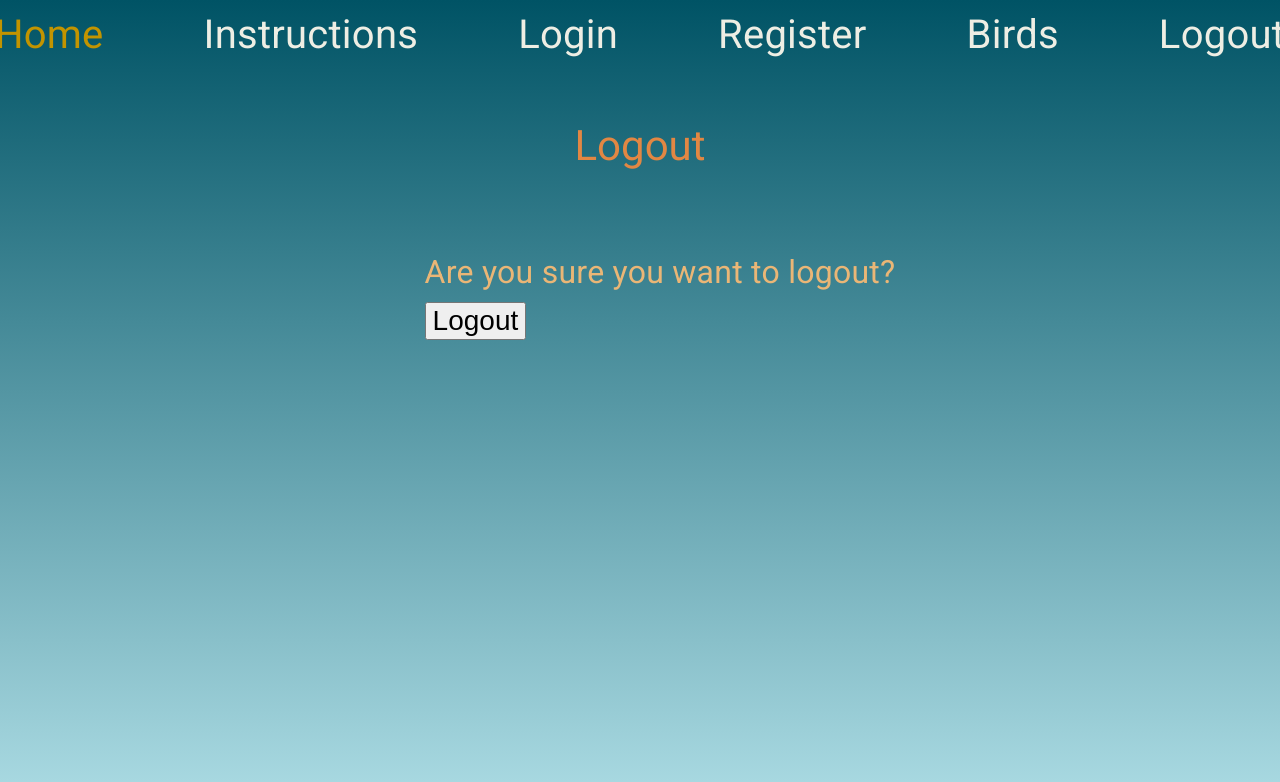
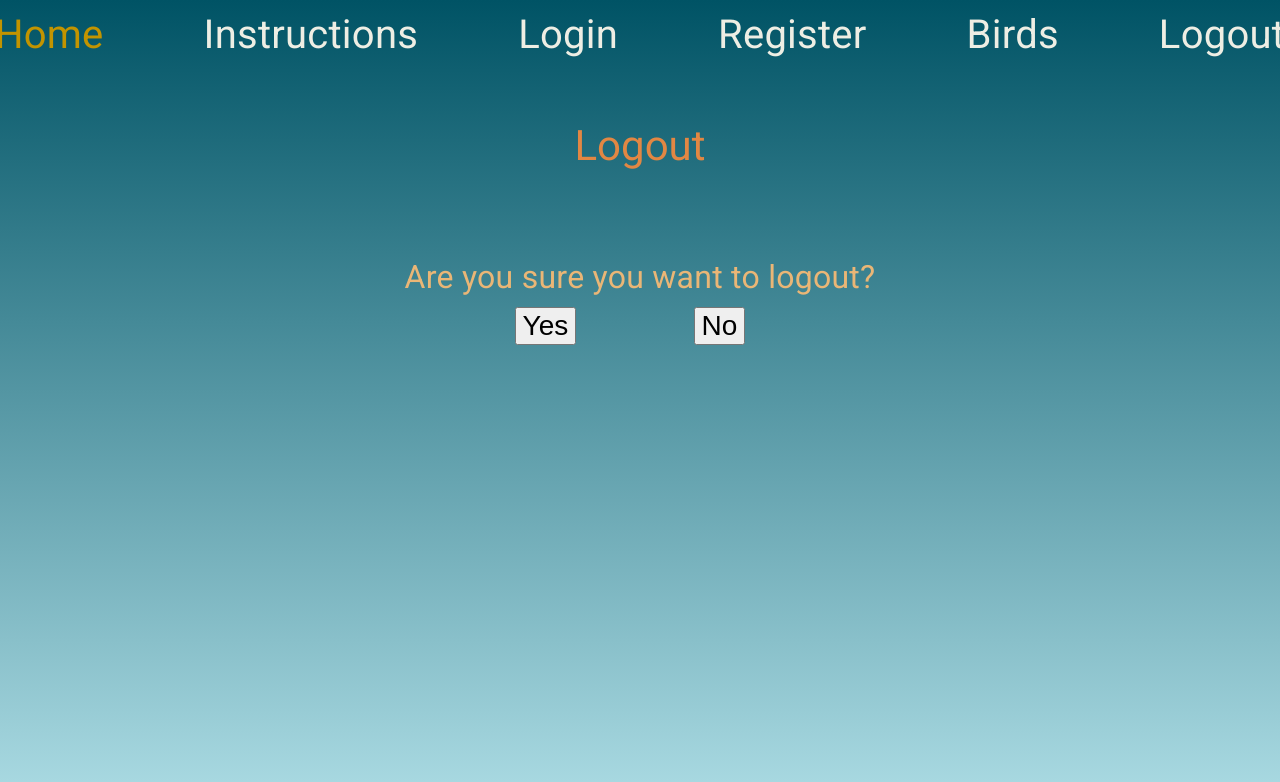
Before and after one commit to kellysun0124/ClippyBird, an Angular app in the folder FrontEnd/: page /logout in a window 1280 px wide. Shown: the top 782 px of the page. Built offline with nearby package versions, Linux system fonts and the light colour scheme.

Commit message:
css logout page

```diff
--- a/FrontEnd/src/app/components/logout/logout.component.css
+++ b/FrontEnd/src/app/components/logout/logout.component.css
@@ -31,7 +31,27 @@ li {
   .nav-item {
     font-size: 26px;
   }
-  button {
+
+  form ul {
+    list-style-type: none;
+    padding: 5px;
+    text-align: center;
+  }
+
+  form ul li {
+    display: flex;
+    justify-content: space-between;
+    text-align: center;
+  }
+
+  .yes {
     font-size: 28px;
+    margin-left: 110px;
   }
+
+  .no{
+    font-size: 28px;
+    margin-right: 130px;
+  }
+
 }
--- a/FrontEnd/src/app/components/logout/logout.component.html
+++ b/FrontEnd/src/app/components/logout/logout.component.html
@@ -1,12 +1,13 @@
 <h1 class="title">Logout</h1>
 
-<mat-card class="mat-card">
-  <form (ngSubmit)="logout()">
-    <ul style="list-style-type:none;">
+<form (ngSubmit)="logout()">
+  <mat-card class="mat-card">
+    <ul>
       <li>Are you sure you want to logout?</li>
-      <li id="logout">
-        <button type="submit">Logout</button>
+      <li>
+        <button type="submit" class="yes">Yes</button>
+        <button type="button" class="no" routerLink="/user-birds">No</button>
       </li>
     </ul>
-  </form>
-</mat-card>
+  </mat-card>
+</form>
```
